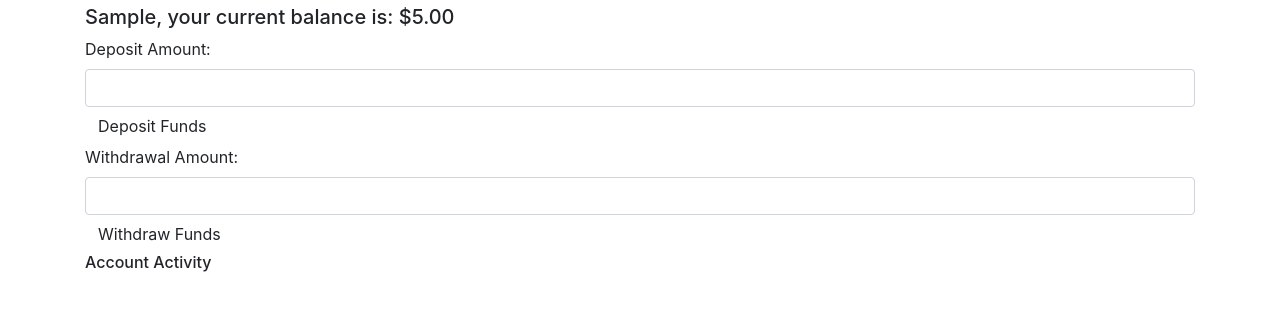
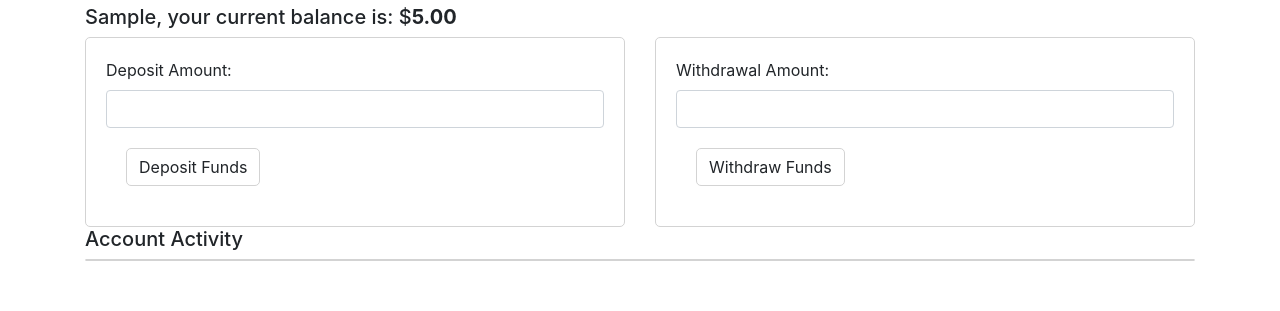
Before and after one commit to JohnNilsOlson/bank-account, a plain HTML site: page index.html in a window 1280 px wide. Both pictures are taken after typing "Sample", "Sample", "5" into the empty fields and a click on the button "Create Account". Shown: the part 51-362 px from the top of the page. Drawn offline with Linux system fonts and the light colour scheme.

Commit message:
add css styling
Co-authored-by: Deryck Jackson <Dgjackson01@gmail.com>

```diff
--- a/css/styles.css
+++ b/css/styles.css
@@ -1,3 +1,40 @@
 .hide {
   display: none;
 }
+
+.btn {
+  border-radius: 5px;
+  border-style: solid;
+  border-color: lightgray;
+
+  margin: 20px;
+}
+
+#balance-output {
+  font-weight: bold;
+}
+
+#activity {
+  border-radius: 5px;
+  border-style: solid;
+  border-width: 1px;
+  border-color: lightgray;
+}
+
+#withdrawal {
+  border-radius: 5px;
+  border-style: solid;
+  border-width: 1px;
+  border-color: lightgray;
+
+  padding: 20px;
+}
+
+#deposit {
+  border-radius: 5px;
+  border-style: solid;
+  border-width: 1px;
+  border-color: lightgray;
+
+  padding: 20px;
+}
--- a/index.html
+++ b/index.html
@@ -19,26 +19,31 @@
         <input id="last-name" class="form-control" type="text">
         <label for="initial-deposit">Initial Deposit:</label>
         <input id="initial-deposit" class="form-control" type="number">
-        <br>
         <button id="create" class="btn">Create Account</button>
       </form>
       <br>
     </div>
     <div class="container hide">
       <h5><span id="name-output"></span>, your current balance is: $<span id="balance-output"></span></h5>
+      <div class="row">
+        <div class="col-md-6">
           <form id="deposit">
             <label for="deposit-amount">Deposit Amount:</label>
             <input id="deposit-amount" class="form-control" type="number">
             <button id="add" class="btn">Deposit Funds</button>
           </form>
+        </div>
+        <div class="col-md-6">
           <form id="withdrawal">
             <label for="withdrawal-amount">Withdrawal Amount:</label>
             <input id="withdrawal-amount" class="form-control" type="number">
             <button id="subtract" class="btn">Withdraw Funds</button>
           </form>
         </div>
+      </div>
+    </div>
     <div class="container hide">
-      <h6>Account Activity</h6>
+      <h5>Account Activity</h5>
         <ul id="activity">
         </ul>
     </div>
```
Lines whose indentation alone changed are shown as unchanged.
